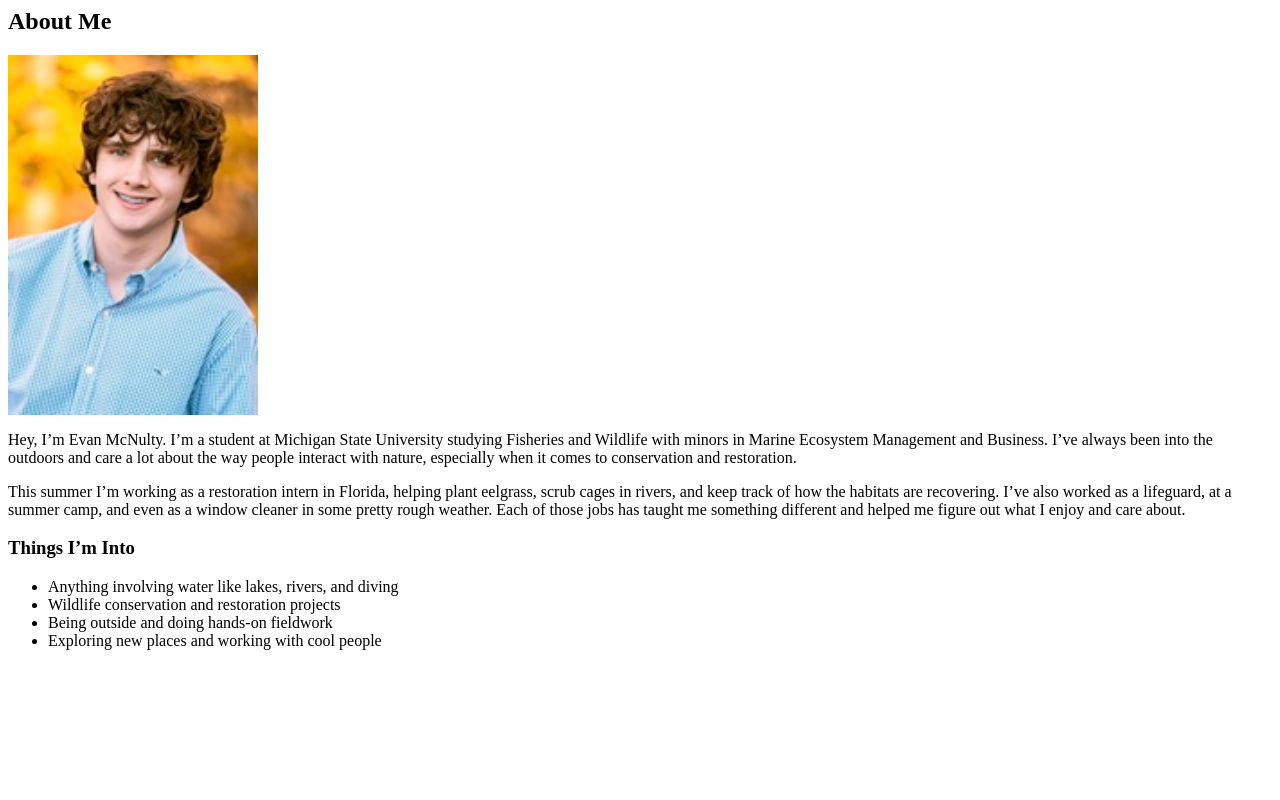
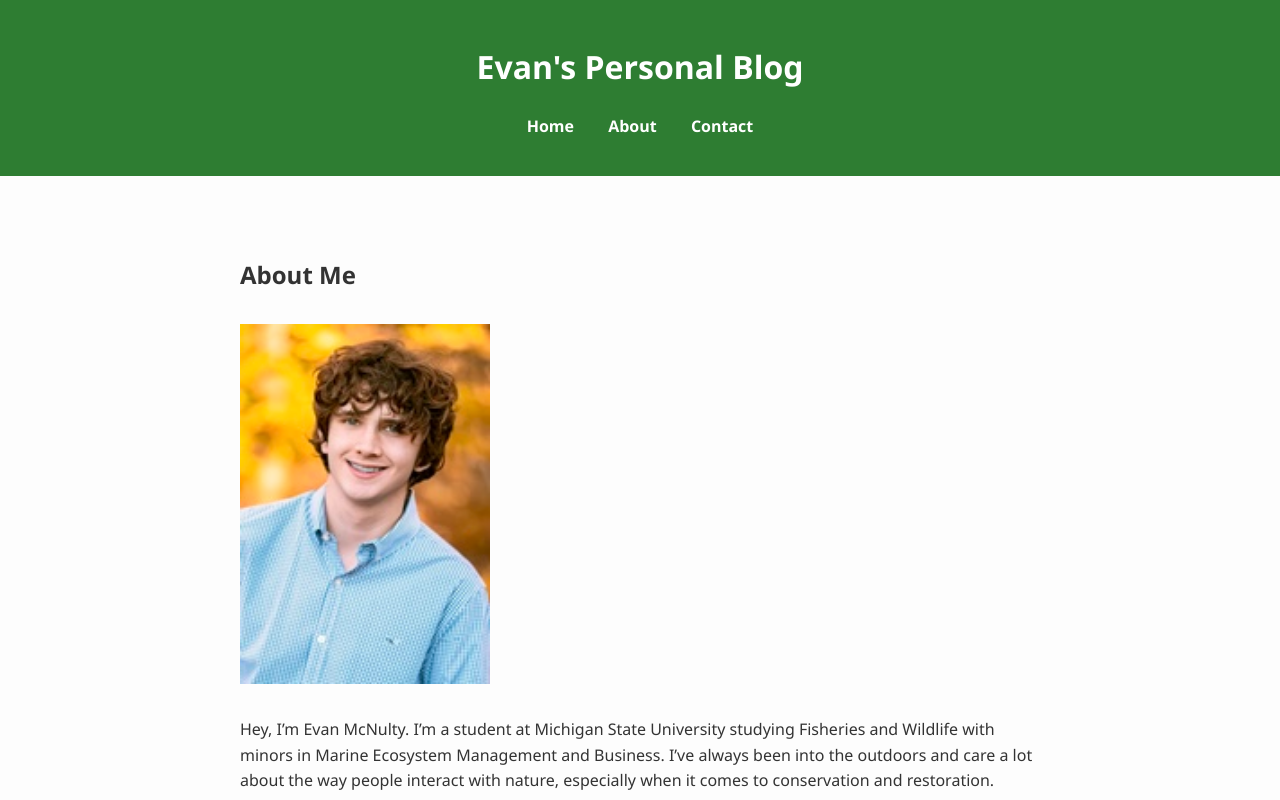
Before and after one commit to EvanMcnulty/mi349_blog, a plain HTML site: page about.html in a window 1280 px wide. Shown: the top 800 px of the page. Drawn offline with Linux system fonts and the light colour scheme.

Commit message:
Update about.html

```diff
--- a/about.html
+++ b/about.html
@@ -1,3 +1,23 @@
+<!DOCTYPE html>
+<html lang="en">
+<head>
+  <meta charset="UTF-8">
+  <title>About Evan</title>
+  <link rel="stylesheet" href="style.css">
+</head>
+<body>
+
+  <header>
+    <h1>Evan's Personal Blog</h1>
+    <nav>
+      <ul>
+        <li><a href="index.html">Home</a></li>
+        <li><a href="about.html">About</a></li>
+        <li><a href="contact.html">Contact</a></li>
+      </ul>
+    </nav>
+  </header>
+
   <section>
     <h2>About Me</h2>
     <img src="Evan McNulty Image.jpg" alt="Photo of Evan McNulty" width="250">
@@ -14,3 +34,6 @@
       <li>Exploring new places and working with cool people</li>
     </ul>
   </section>
+
+</body>
+</html>
```
Lines whose indentation alone changed are shown as unchanged.
